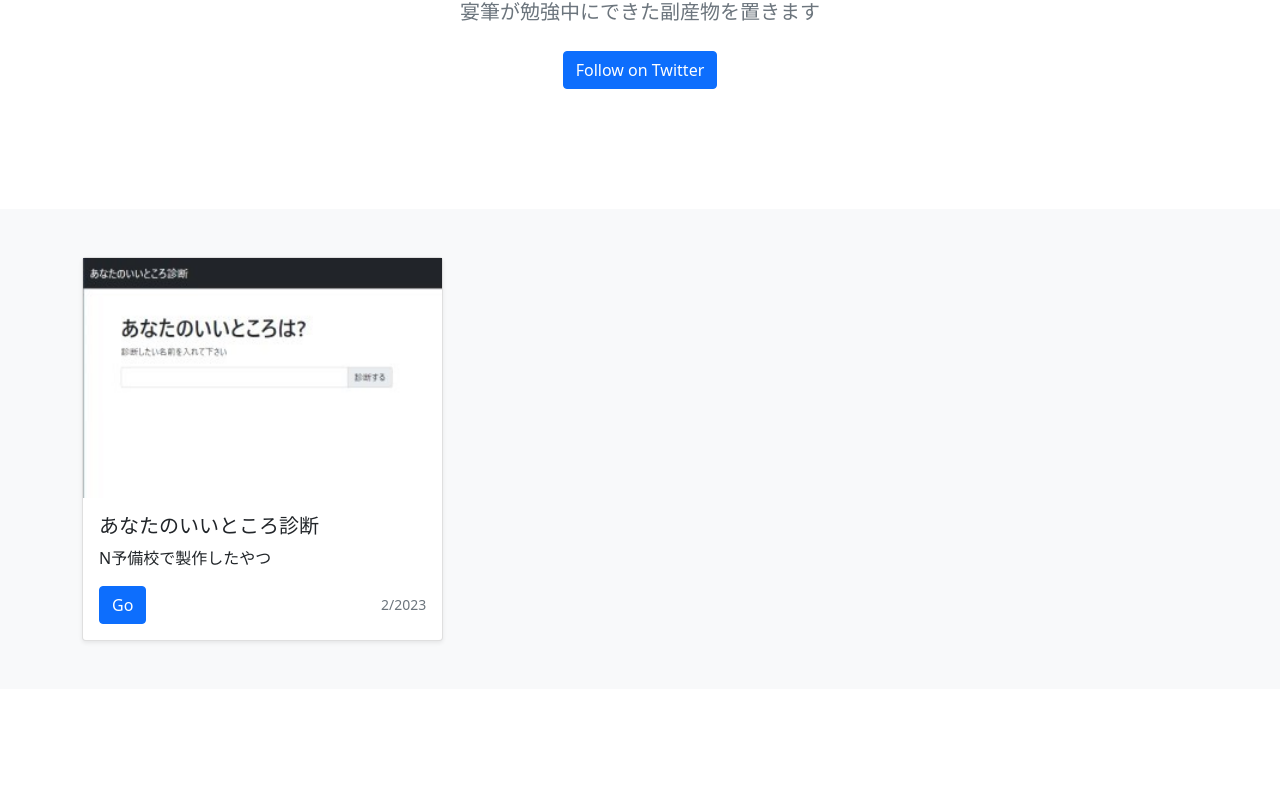
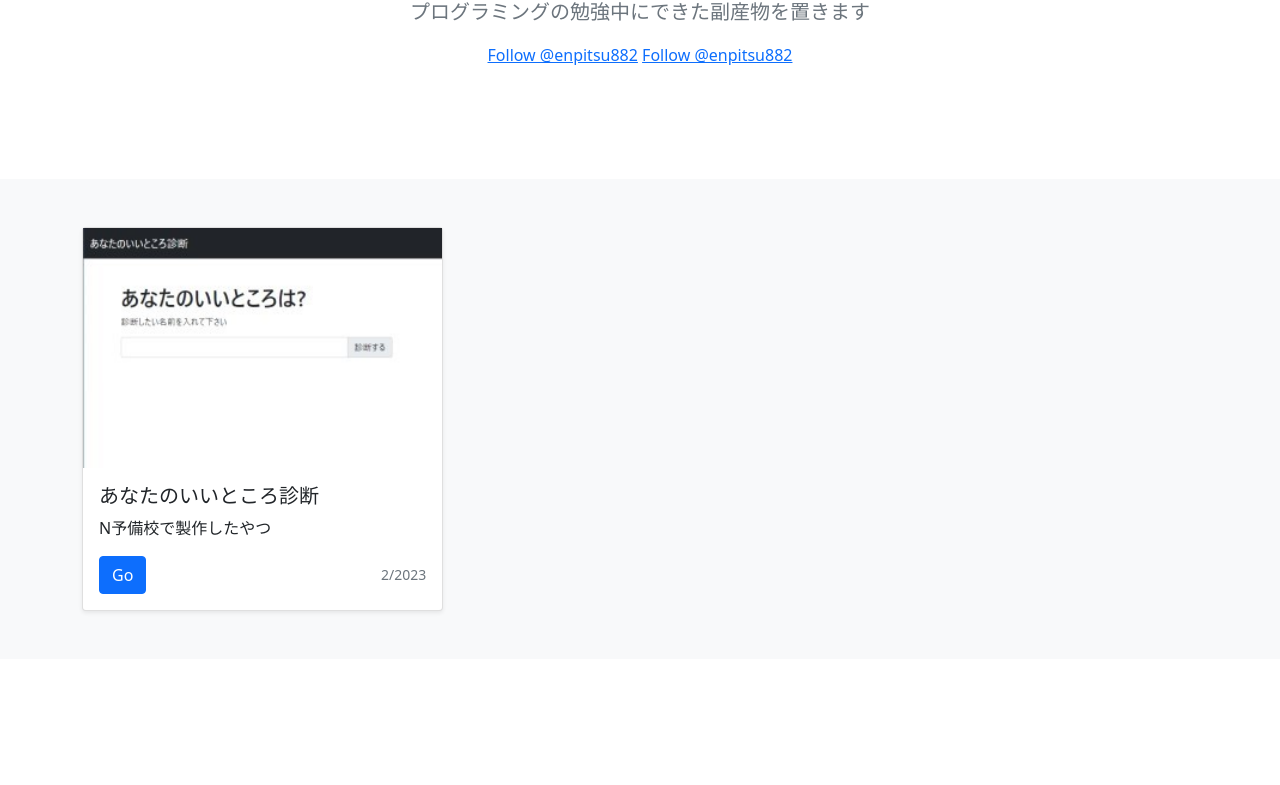
Before and after one commit to enpitsu882/playground, a plain HTML site: page index.html in a window 1280 px wide. Shown: the part 211-996 px from the top of the page. After the commit the page ends 966 px from the top, so only its background shows below. Drawn offline with nearby package versions, Linux system fonts and the light colour scheme.

Commit message:
input sns

```diff
--- a/index.html
+++ b/index.html
@@ -31,7 +31,7 @@
     <header>
         <div class="navbar navbar-dark bg-dark shadow-sm">
             <div class="container">
-                <a href="#" class="navbar-brand d-flex align-items-center">
+                <a class="navbar-brand d-flex align-items-center">
                 <strong>Playground</strong>
                 </a>
             </div>
@@ -43,9 +43,10 @@
             <div class="row py-lg-5">
                 <div class="col-lg-6 col-md-8 mx-auto">
                     <h1 class="fw-light">製作物置き場</h1>
-                    <p class="lead text-muted">宴筆が勉強中にできた副産物を置きます</p>
+                    <p class="lead text-muted">プログラミングの勉強中にできた副産物を置きます</p>
                     <p>
-                    <a href="#" class="btn btn-primary my-2">Follow on Twitter</a>
+                    <a href="https://twitter.com/enpitsu882?ref_src=twsrc%5Etfw" class="twitter-follow-button" data-show-count="false">Follow @enpitsu882</a><script async src="https://platform.twitter.com/widgets.js" charset="utf-8"></script>
+                    <a class="github-button" href="https://github.com/enpitsu882" data-color-scheme="no-preference: light; light: light; dark: dark;" aria-label="Follow @enpitsu882 on GitHub">Follow @enpitsu882</a>
                     </p>
                 </div>
             </div>
@@ -79,5 +80,7 @@
     <footer class="text-muted py-5">
 
     </footer>
+
+    <script async defer src="https://buttons.github.io/buttons.js"></script>
 </body>
 </html>
```
